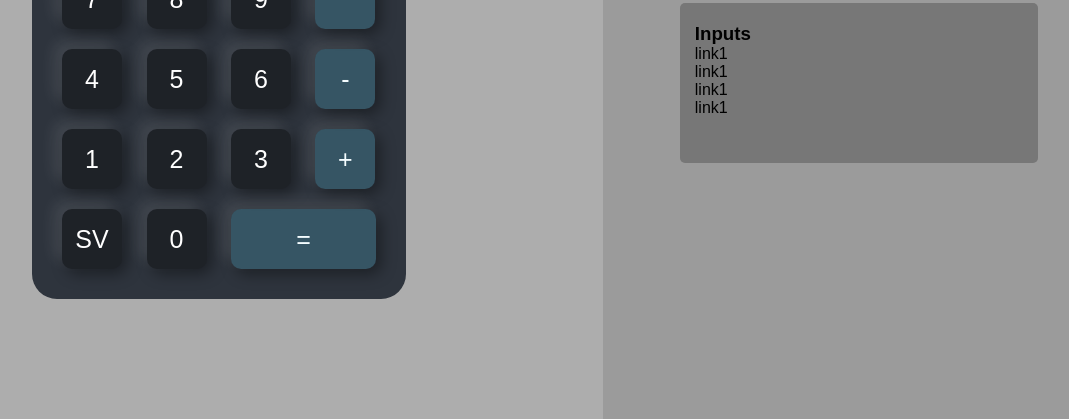
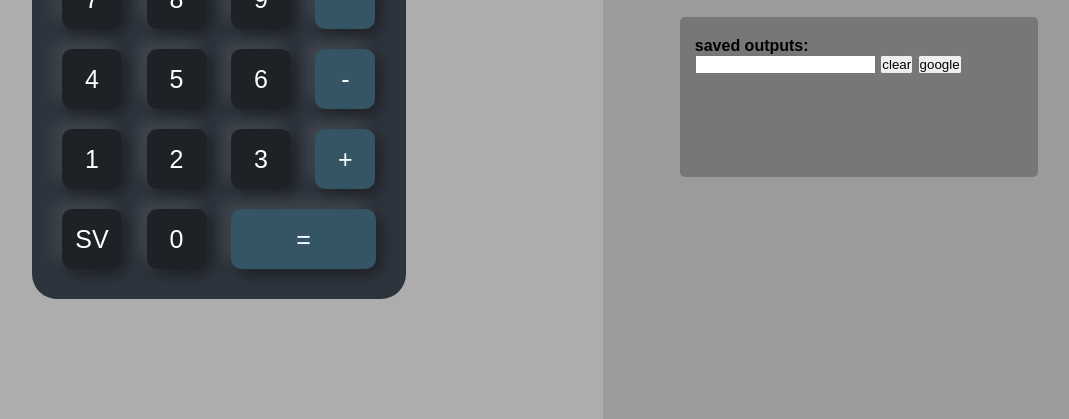
Before and after one commit to rileyBreske/calc, a plain HTML site: page index.html in a window 1280 px wide. Shown: the part 381-800 px from the top of the page, without its empty margins (165-1234 px from the left). Drawn offline with Linux system fonts and the light colour scheme.

Commit message:
added functionality to google the saved number

```diff
--- a/index.html
+++ b/index.html
@@ -43,7 +43,7 @@
                 <input type="button" value="+" onclick="display.value += '+' " class="operator">
             </div>
             <div>
-                <input type="button" value="SV" id="save-button">
+                <input type="button" value="SV" onclick="output.value += display.value" id="save-button">
                 <input type="button" value="0" onclick="display.value += '0' ">
                 <input type="button" value="=" onclick="display.value = eval(display.value)" class="equal operator">
             </div>
@@ -52,22 +52,21 @@
   </div>
 
   <div id="right-div">
+    <h2>Calculator</h2>
     <div class="sidebar1">
             <h3>Github</h3>
 
-            <a href="https://github.com/rileyBreske/calc">
+            <a href="https://github.com/rileyBreske/calc" target="_blank">
                 <img border="0" alt="Github" src="githublogo.svg" width="32">
             </a>
 
     </div>
     <div class="sidebar2 scroll">
-            <h3>Inputs</h3>
-            <p>link1</p>
-            <p>link1</p>
-            <p>link1</p>
-            <p>link1</p>
-
-</div>
+            <h4>saved outputs:</h4>
+            <input type="text" name="output" id="output">
+            <input type="button" value="clear" onclick="output.value = '' " class="sidebarButton" id="lookup-button">
+            <input type="button" value="google" onclick="openGoogleSearch()" class="sidebarButton">
+    </div>
   </div>
 
 </div>
--- a/script.js
+++ b/script.js
@@ -8,3 +8,15 @@ document.addEventListener("DOMContentLoaded", function() {
     console.log(display.value);
     });
 });
+
+
+function openGoogleSearch() {
+    // Get the number from the calculator
+    var number = output.value;
+
+    // Generate the Google search URL
+    var url = 'https://www.google.com/search?q=' + number;
+
+    // Open a new window with the Google search URL
+    window.open(url);
+}
```
